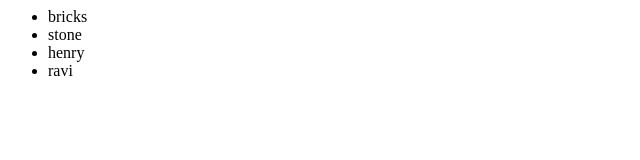
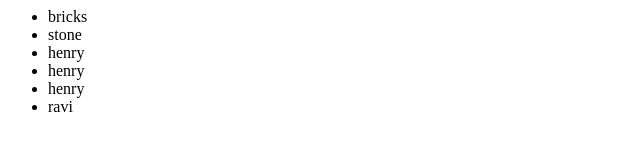
Before and after one commit to NavjotBilling/newGitTest, a plain HTML site: page index.html in a window 1280 px wide. Shown: the full height of the page, 0-640 px from the left. Drawn offline with Linux system fonts and the light colour scheme.

Commit message:
test1 by meeeehh

```diff
--- a/index.html
+++ b/index.html
@@ -4,6 +4,8 @@
         <ul>
             <li>bricks</li>
             <li>stone</li>
+            <li>henry</li>
+            <li>henry</li>
             <li>henry</li>
             <li>ravi</li>
 
```
